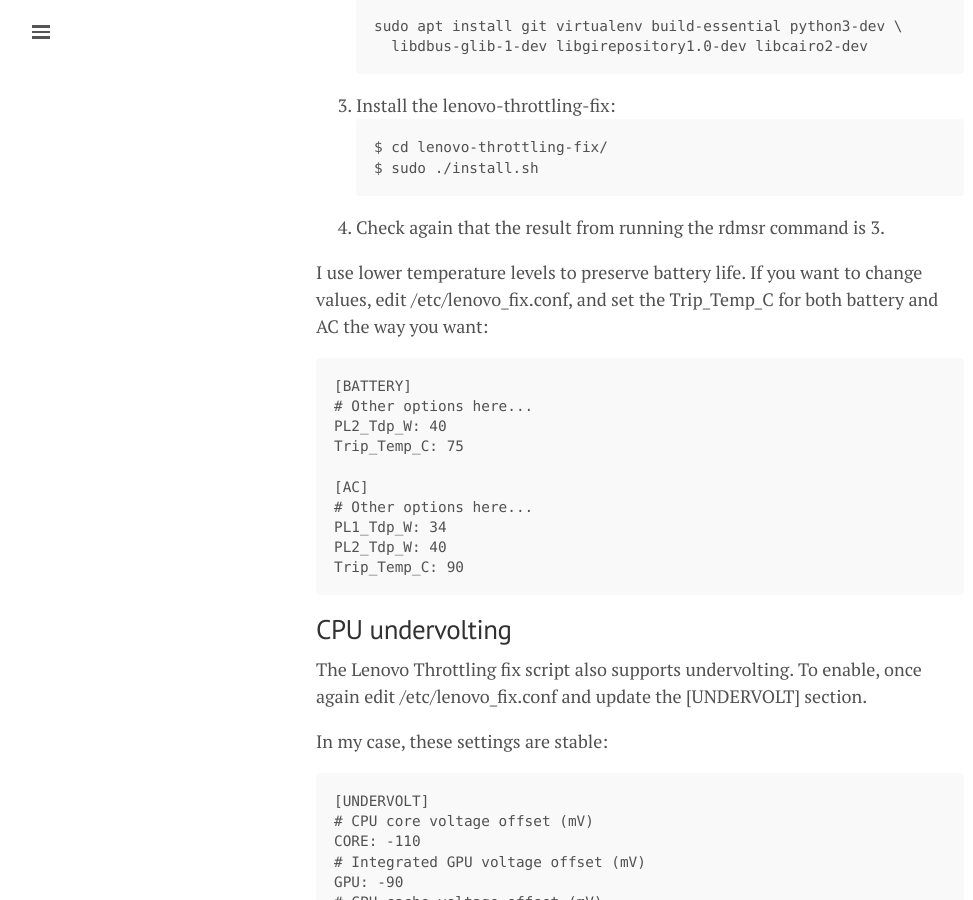
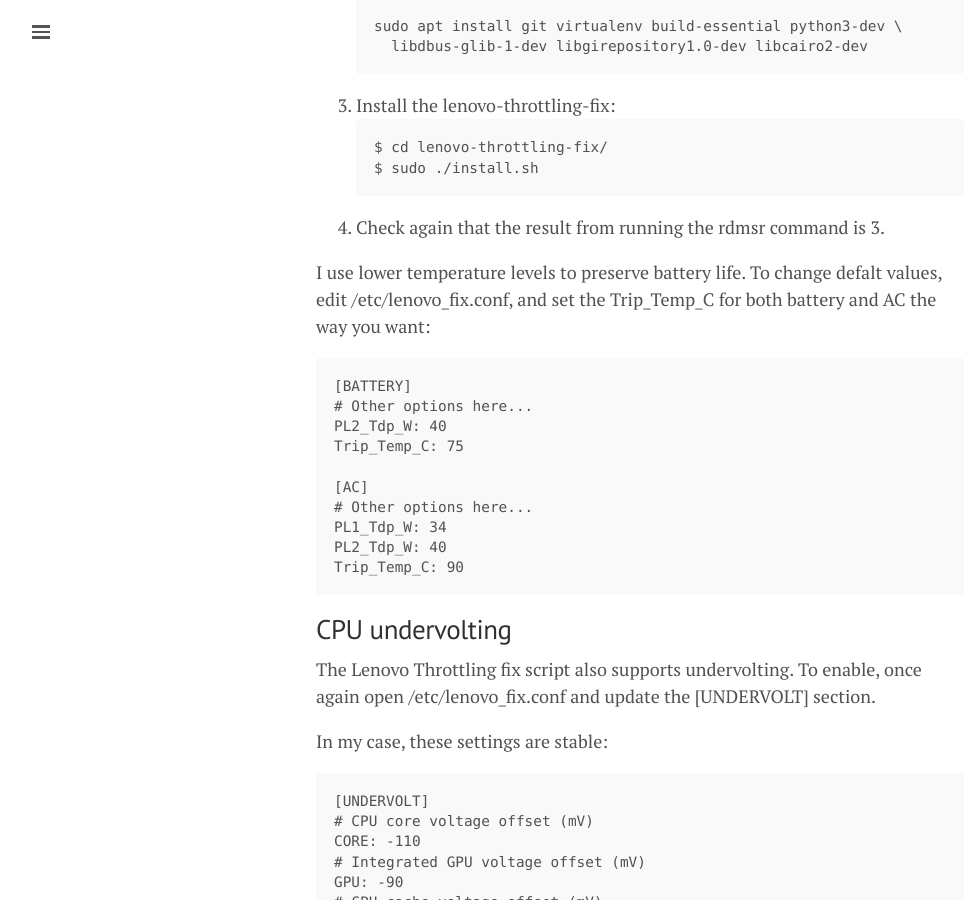
Before and after one commit to lgeurts/lgeurts.github.io, a Jekyll site: the page built from _posts/2021-10-15-ubuntu-setup-notes-for-x1-carbon-gen8.md, in a window 1280 px wide and 900 px high, scrolled down 2514 px. Shown: the whole window, without its empty margins (0-973 px from the left). Built offline with Jekyll 4.4.1, drawn with Linux system fonts in a browser that asks for light colours; nearby versions of some CDN libraries; comment, search, counter and statistics services are not loaded.

Commit message:
Update 2021-10-15-ubuntu-setup-notes-for-x1-carbon-gen8.md

````diff
--- a/_posts/2021-10-15-ubuntu-setup-notes-for-x1-carbon-gen8.md
+++ b/_posts/2021-10-15-ubuntu-setup-notes-for-x1-carbon-gen8.md
@@ -83,7 +83,7 @@
 ```
 4. Check again that the result from running the rdmsr command is 3.
 
-I use lower temperature levels to preserve battery life. If you want to change values, edit /etc/lenovo_fix.conf, and set the Trip_Temp_C for both battery and AC the way you want:
+I use lower temperature levels to preserve battery life. To change defalt values, edit /etc/lenovo_fix.conf, and set the Trip_Temp_C for both battery and AC the way you want:
 ```
 [BATTERY]
 # Other options here...
@@ -98,7 +98,7 @@
 ```
 ## CPU undervolting
 
-The Lenovo Throttling fix script also supports undervolting. To enable, once again edit /etc/lenovo_fix.conf and update the [UNDERVOLT] section.
+The Lenovo Throttling fix script also supports undervolting. To enable, once again open /etc/lenovo_fix.conf and update the [UNDERVOLT] section.
 
 In my case, these settings are stable:
 ```
````
